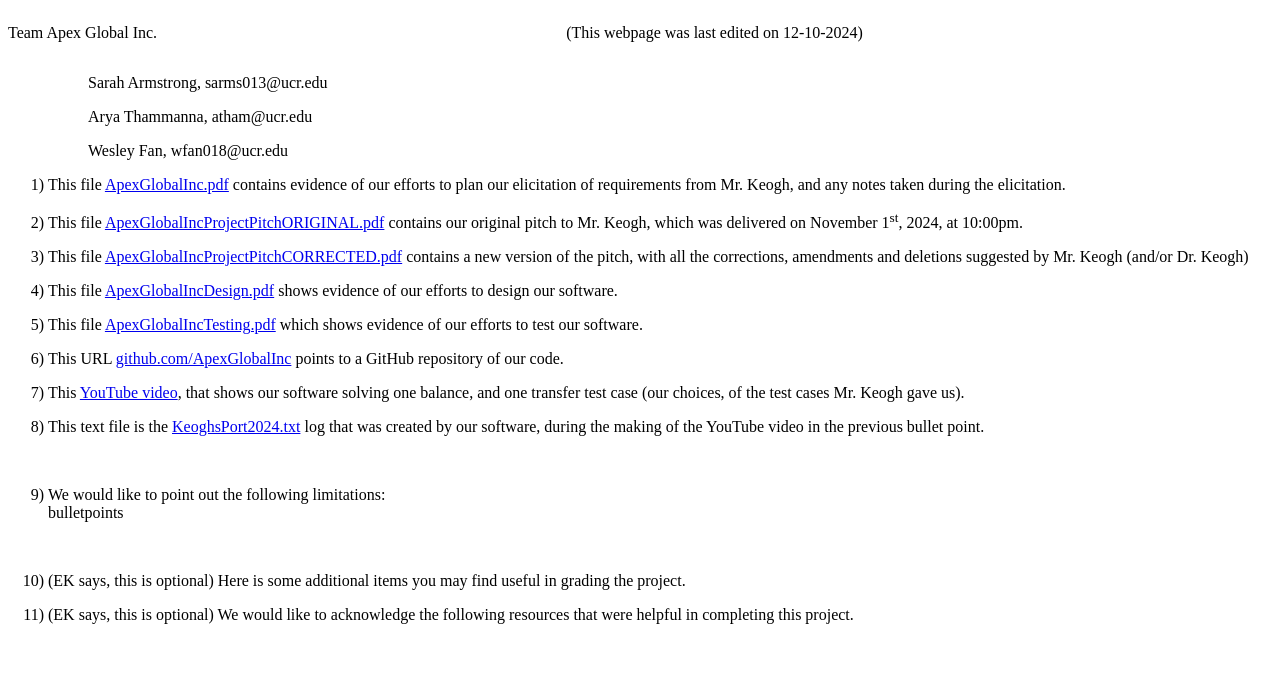
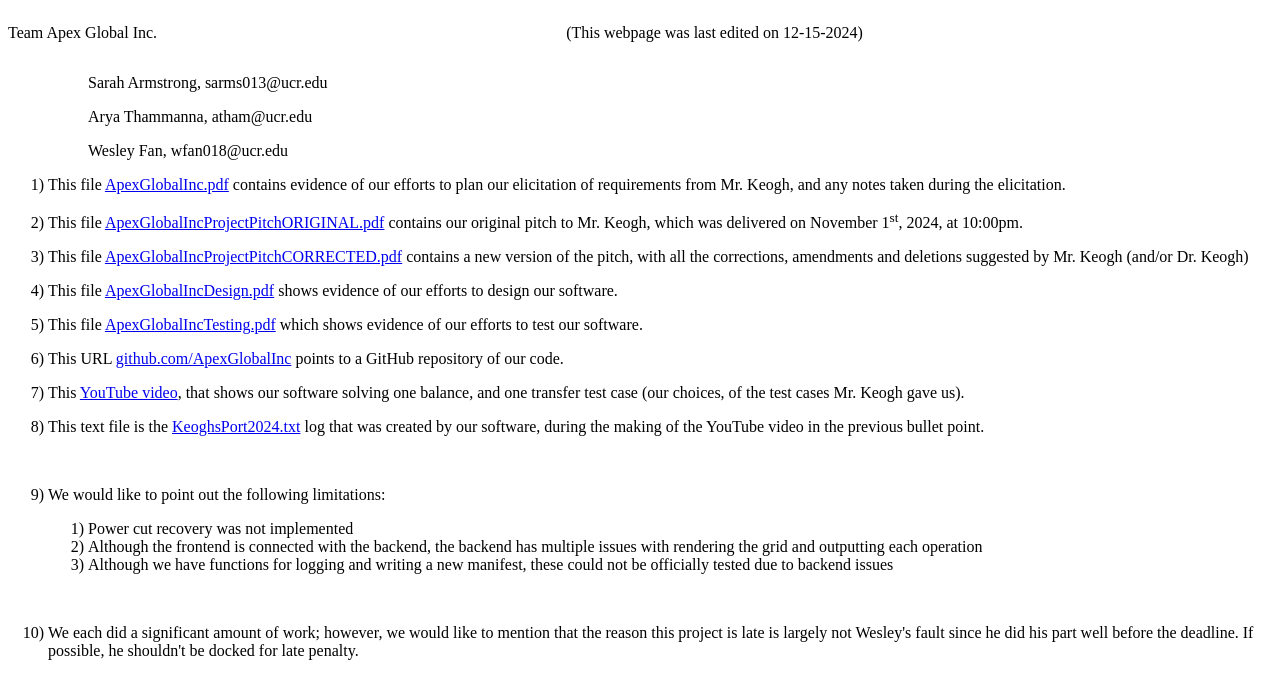
Before and after one commit to wesleyfan2015/ship_flask, a Flask app: template templates/submission.html in a window 1280 px wide. Shown: the top 699 px of the page. Run offline with Flask 3, Linux system fonts and the light colour scheme; the template is opened without the code that fills it, so the values that code supplies are empty.

Commit message:
updated submission page

```diff
--- a/templates/index.html
+++ b/templates/index.html
@@ -43,7 +43,6 @@
             cursor: pointer;
         }
 
-        /* State-specific styling */
         .unused {
             background-color: white;
             color: #000;
@@ -65,7 +64,6 @@
             opacity: 0.8;
         }
 
-        {#    让left和right平行排版#}
         #leftSection {
             float: left;
             width: 50%;
@@ -160,7 +158,7 @@
         }
 
         button {
-            background-color: #f44336; /* Red color for unload action */
+            background-color: #f44336;
             color: white;
             cursor: pointer;
             transition: background-color 0.3s;
--- a/templates/submission.html
+++ b/templates/submission.html
@@ -14,7 +14,7 @@
 <body>
     <div class="container">
         <p>Team Apex Global Inc.</p>
-        <p class="center">(This webpage was last edited on 12-10-2024)</p>
+        <p class="center">(This webpage was last edited on 12-15-2024)</p>
     </div>
     <p class="indent">Sarah Armstrong, sarms013@ucr.edu</p>
     <p class="indent">Arya Thammanna, atham@ucr.edu</p>
@@ -26,8 +26,8 @@
             which was delivered on November 1<sup>st</sup>, 2024, at 10:00pm.</p></li>
         <li><p>This file <a href="https://docs.google.com/presentation/d/1xWIs0UMUNaTBHrsszwNjZMofRIuwWkpB-3dr5dGFtPo/edit?usp=sharing">ApexGlobalIncProjectPitchCORRECTED.pdf</a> contains a new version of the pitch, with
             all the corrections, amendments and deletions suggested by Mr. Keogh (and/or Dr. Keogh)</p></li>
-        <li><p>This file <a href="{}">ApexGlobalIncDesign.pdf</a> shows evidence of our efforts to design our software.</p></li>
-        <li><p>This file <a href="{}">ApexGlobalIncTesting.pdf</a> which shows evidence of our efforts to test our software.</p></li>
+        <li><p>This file <a href="https://docs.google.com/document/d/184cUe3xrxDcb-grrknA23r6CVMKZbUiUyreJmjj8Yos/edit?usp=sharing">ApexGlobalIncDesign.pdf</a> shows evidence of our efforts to design our software.</p></li>
+        <li><p>This file <a href="https://docs.google.com/document/d/1yaLP0r3fpf5VpvaGGNr9OMep0XcmkrChQecdRd9ILxM/edit?usp=sharing">ApexGlobalIncTesting.pdf</a> which shows evidence of our efforts to test our software.</p></li>
         <li><p>This URL <a href="https://github.com/wesleyfan2015/ship_flask">github.com/ApexGlobalInc</a> points to a GitHub
         repository of our code.</p></li>
         <li><p>This <a href="{}">YouTube video</a>, that shows our software solving one balance, and one transfer test case (our
@@ -37,13 +37,14 @@
         <br>
         <li><p>We would like to point out the following limitations:
             <br>
-            bulletpoints
+            <ul>
+                <li>Power cut recovery was not implemented</li>
+                <li>Although the frontend is connected with the backend, the backend has multiple issues with rendering the grid and outputting each operation</li>
+                <li>Although we have functions for logging and writing a new manifest, these could not be officially tested due to backend issues</li>
+            </ul>
         </p></li>
         <br>
-        <li><p>(EK says, this is optional) Here is some additional items you may find useful in grading the project.</p></li>
-        <li><p>(EK says, this is optional) We would like to acknowledge the following resources that were helpful in completing
-            this project.
-        </p></li>
+        <li><p>We each did a significant amount of work; however, we would like to mention that the reason this project is late is largely not Wesley's fault since he did his part well before the deadline. If possible, he shouldn't be docked for late penalty.</p></li>
     </ol>
 </body>
 </html>
```
Also changed, not shown: demo.py (+14 -13 lines).
